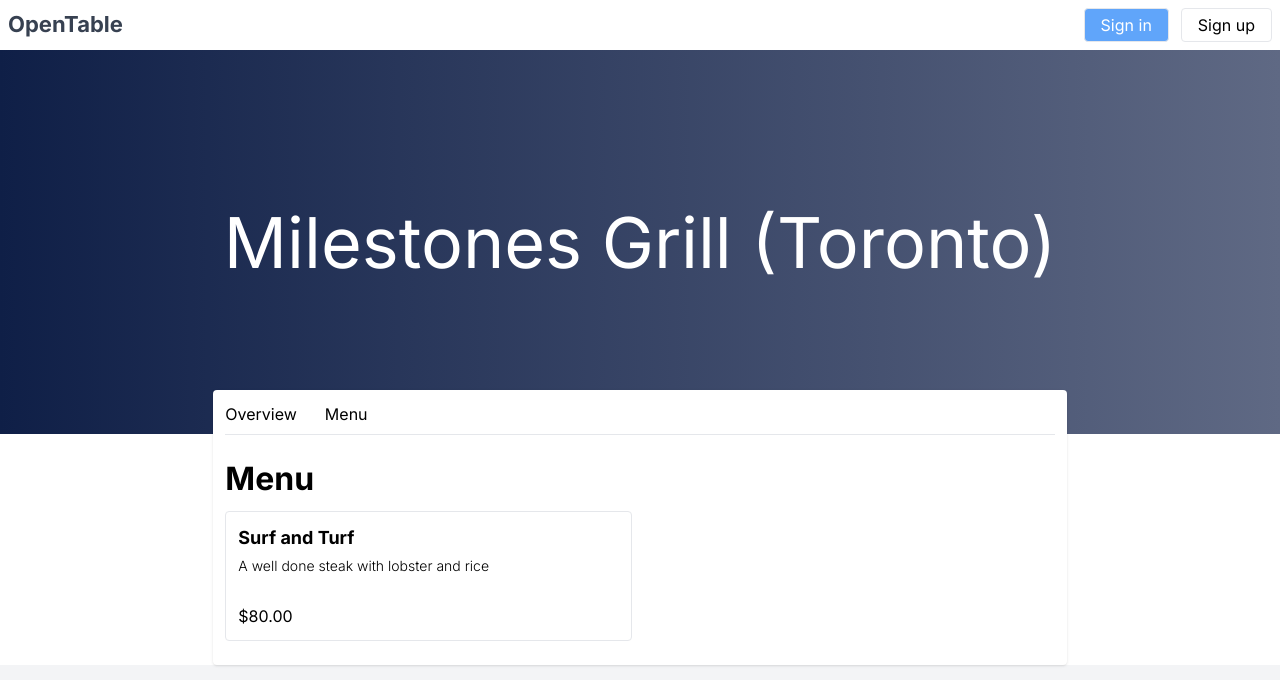
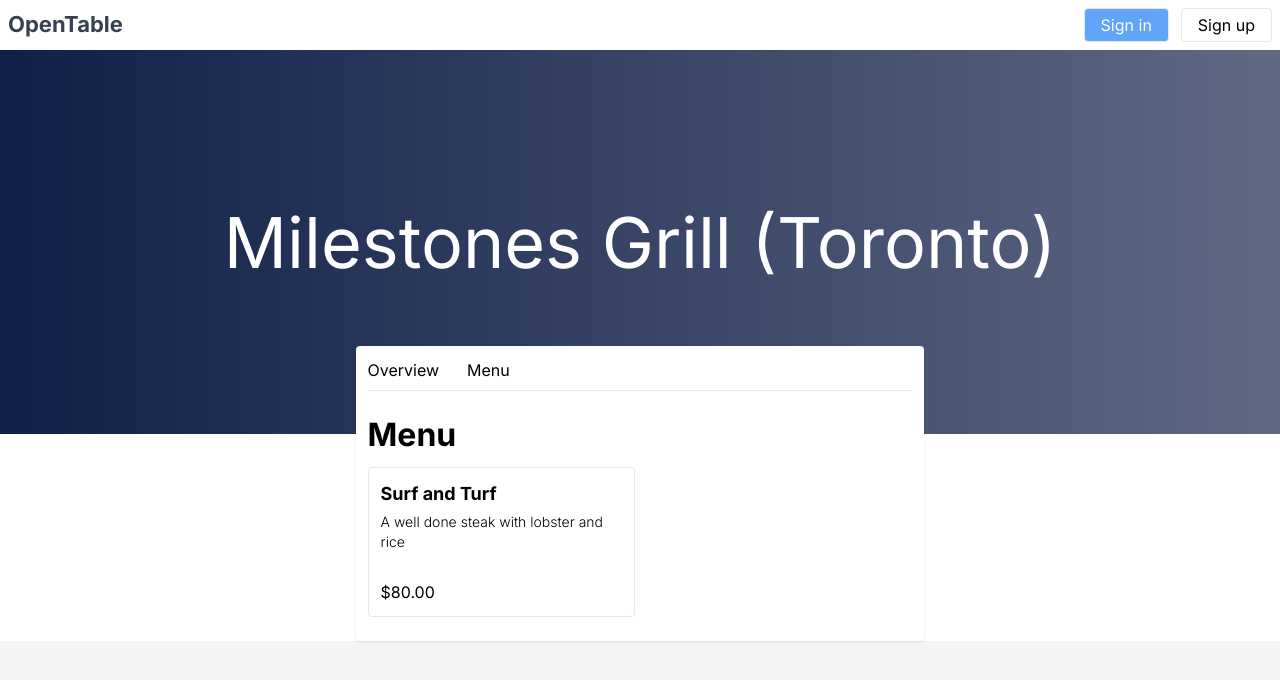
Before and after one commit to rohandevpal/bookingsystem, a Next.js app: page /restorent/1/menu in a window 1280 px wide. Shown: the top 680 px of the page. Built offline with nearby package versions, Linux system fonts and the light colour scheme.

Commit message:
layouts and server component

```diff
--- a/src/app/component/Header.tsx
+++ b/src/app/component/Header.tsx
@@ -25,7 +25,7 @@
                         />
                         <button className="rounded bg-red-600 px-9 py-2 text-white"
                             onClick={() => {
-                                if (location == 'banana') { return null }
+                                if (location == 'banana') { return alert('Please enter valid value') }
                                 router.push(`/search`)
                             }}
                         >
--- a/src/app/layout.tsx
+++ b/src/app/layout.tsx
@@ -1,11 +1,12 @@
 import type { Metadata } from "next";
 import { Inter } from "next/font/google";
 import "./globals.css";
+import NavBar from "./component/Navbar";
 
 const inter = Inter({ subsets: ["latin"] });
 
 export const metadata: Metadata = {
-  title: "Create Next App",
+  title: "Booking System",
   description: "Generated by create next app",
 };
 
@@ -16,7 +17,14 @@
 }>) {
   return (
     <html lang="en">
-      <body className={inter.className}>{children}</body>
+      <body className={inter.className}>
+        <main className="bg-gray-100 min-h-screen w-screen">
+          <main className="max-w-screen-2xl m-auto bg-white">
+            <NavBar />
+            {children}
+          </main>
+        </main>
+      </body>
     </html>
   );
 }
--- a/src/app/page.tsx
+++ b/src/app/page.tsx
@@ -5,16 +5,11 @@
 
 export default function Home() {
   return (
-    <main className="bg-gray-100 min-h-screen w-screen">
-      <main className="max-w-screen-2xl m-auto bg-white">
-        <NavBar />
-        <main>
-          <Header />
-          <div className="py-3 px-36 mt-10 flex flex-wrap justify-center">
-            <Card />
-          </div>
-        </main>
-      </main>
+    <main>
+      <Header />
+      <div className="py-3 px-36 mt-10 flex flex-wrap justify-center">
+        <Card />
+      </div>
     </main>
   );
 }
--- a/src/app/reserve/[slug]/page.tsx
+++ b/src/app/reserve/[slug]/page.tsx
@@ -4,17 +4,12 @@
 export default function ReservationPage() {
     return (
         <>
-            <main className="bg-gray-100 min-h-screen w-screen">
-                <main className="max-w-screen-2xl m-auto bg-white">
-                    <NavBar />
             <div className="border-t h-screen">
                 <div className="py-9 w-3/5 m-auto">
                     <ReserveHeader />
                     <Reserveform />
                 </div>
             </div>
-                </main>
-            </main>
         </>
     )
 }
--- a/src/app/restorent/[slug]/menu/page.tsx
+++ b/src/app/restorent/[slug]/menu/page.tsx
@@ -4,21 +4,7 @@
 export default function RestorentMenu() {
     return (
         <>
-            <main className="bg-gray-100 min-h-screen w-screen">
-                <main className="max-w-screen-2xl m-auto bg-white">
-                    {/* NAVBAR */}
-                        <NavBar />
-                    {/* NAVBAR */} {/* HEADER */}
-                    <div className="h-96 overflow-hidden">
-                        <div
-                            className="bg-center bg-gradient-to-r from-[#0f1f47] to-[#5f6984] h-full flex justify-center items-center"
-                        >
-                            <h1 className="text-7xl text-white captitalize text-shadow text-center">
-                                Milestones Grill (Toronto)
-                            </h1>
-                        </div>
-                    </div>
-                    {/* HEADER */} {/* DESCRIPTION PORTION */}
+
             <div className="flex m-auto w-2/3 justify-between items-start 0 -mt-11">
                 <div className="bg-white w-[100%] rounded p-3 shadow">
                     {/* RESAURANT NAVBAR */}
@@ -47,9 +33,6 @@
                 </div>
             </div>
             {/* DESCRIPTION PORTION */}
-                </main>
-            </main>
-
         </>
     )
 }
--- a/src/app/restorent/[slug]/page.tsx
+++ b/src/app/restorent/[slug]/page.tsx
@@ -10,11 +10,6 @@
 export default function RestorentDetailsPage() {
     return (
         <>
-            <main className="bg-gray-100 min-h-screen w-screen">
-                <main className="max-w-screen-2xl m-auto bg-white">
-                    <NavBar />
-                    <HeaderRestorent />
-                    <div className="flex m-auto w-2/3 justify-between items-start 0 -mt-11">
                 <div className="bg-white w-[70%] rounded p-3 shadow">
                     <Restorentnav />
                     <Restorenttitle />
@@ -57,10 +52,6 @@
                         </div>
                     </div>
                 </div>
-                    </div>
-                </main>
-            </main>
-
         </>
     )
 }
--- /dev/null
+++ b/src/app/restorent/layout.tsx
@@ -0,0 +1,16 @@
+import HeaderRestorent from "./components/header";
+
+export default function restorentlayout({
+    children,
+  }: Readonly<{
+    children: React.ReactNode;
+  }>){
+    return(
+        <>
+            <HeaderRestorent />
+            <div className="flex m-auto w-2/3 justify-between items-start 0 -mt-11">
+                {children}
+            </div>
+        </>
+    )
+}
--- a/src/app/search/page.tsx
+++ b/src/app/search/page.tsx
@@ -5,9 +5,6 @@
 export default function SearchPage() {
     return (
         <>
-            <main className="bg-gray-100 min-h-screen w-screen">
-                <main className="max-w-screen-2xl m-auto bg-white">
-                    <NavBar />
             <SearchHeader />
             <div className="flex py-4 m-auto w-2/3 justify-between items-start">
                 <Sidebar />
@@ -15,10 +12,6 @@
                     <Restorentcart />
                 </div>
             </div>
-                </main>
-            </main>
-
         </>
     )
-
 }
```
Also changed, not shown: src/app/restorent/components/header.tsx (indentation only). Lines whose indentation alone changed are shown as unchanged.
